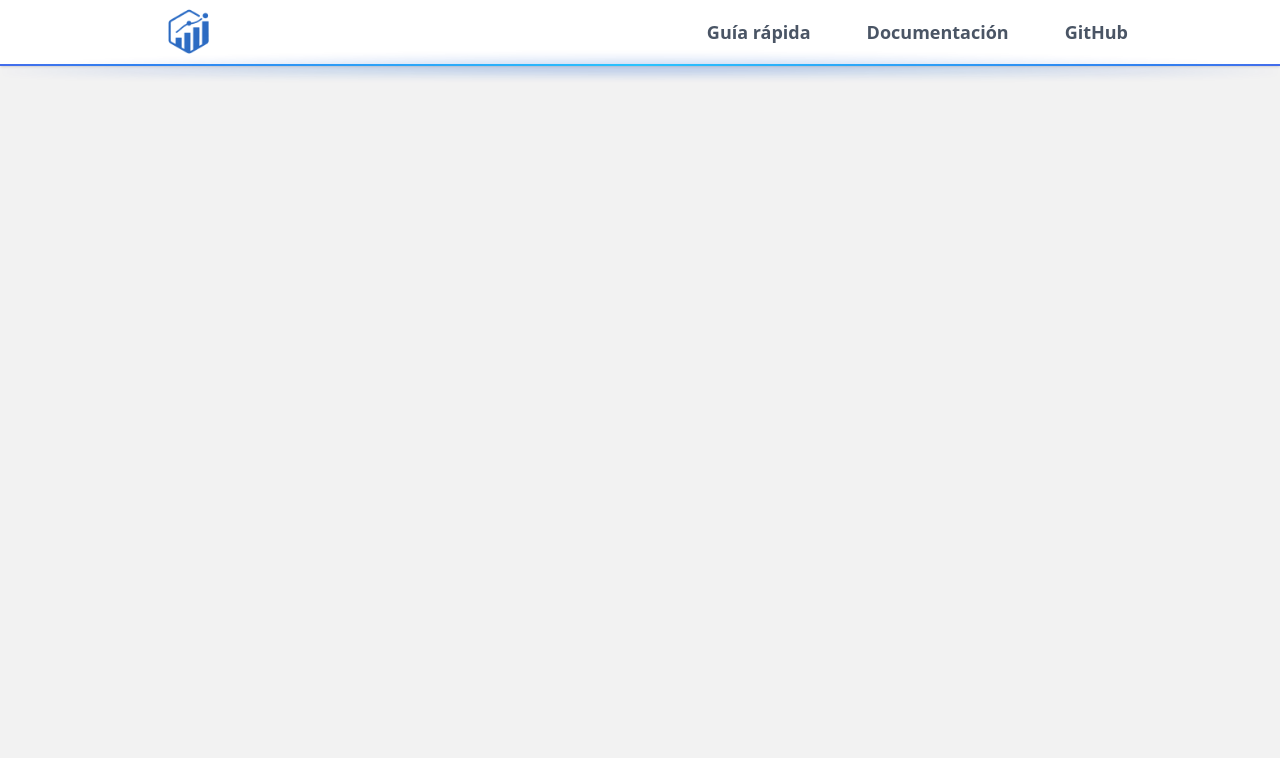
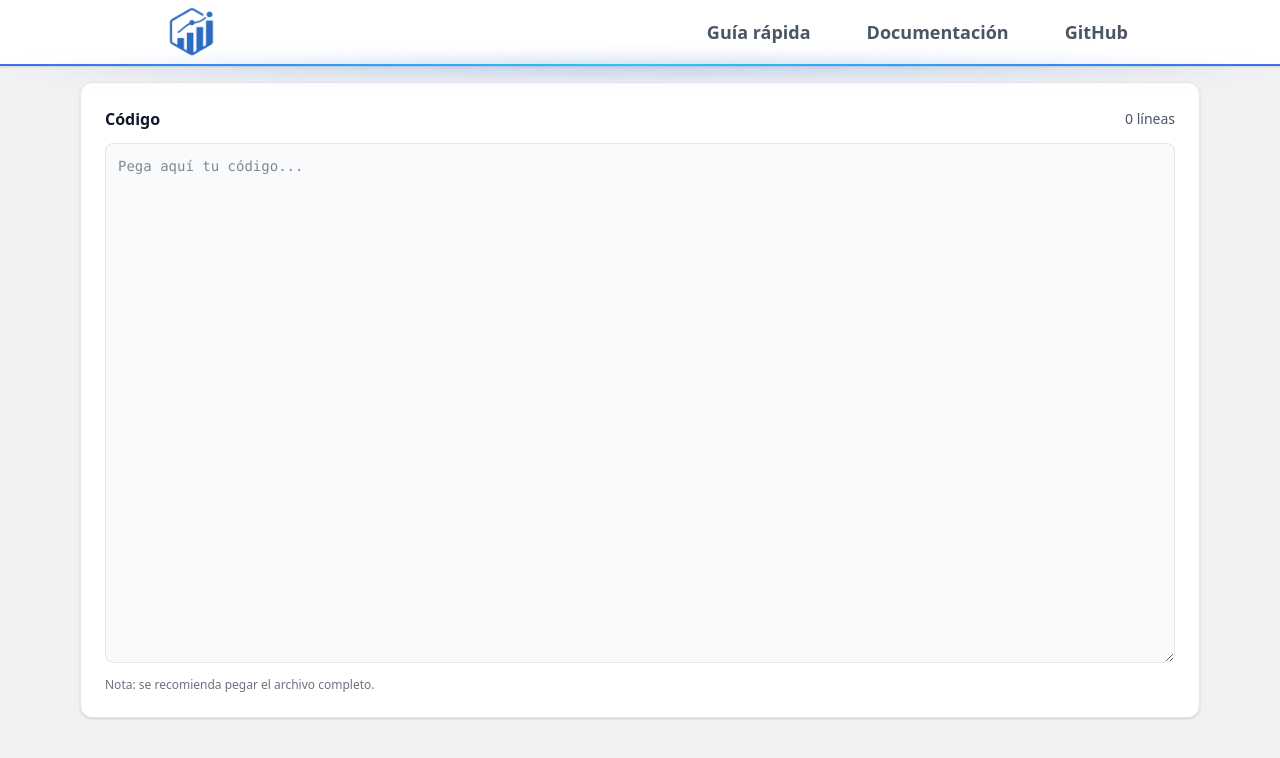
Before and after one commit to Mxttyyyy/uah-tfg-2025, a React app in the folder frontend/: page / in a window 1280 px wide. Shown: the top 758 px of the page. Built offline with nearby package versions, Linux system fonts and the light colour scheme; the HTML template or start-up script is replaced by a standard one.

Commit message:
Implementar componente CodeInput

```diff
--- a/frontend/src/App.jsx
+++ b/frontend/src/App.jsx
@@ -1,19 +1,23 @@
 import Alert from "./components/Alert";
 import Spinner from "./components/Spinner";
+import { useState } from "react";
 import Header from "./components/Header";
+import CodeInput from "./components/CodeInput";
 
 export default function App() {
+  const [code, setCode] = useState("");
   return (
-
     /*<div className="mx-auto max-w-3xl space-y-4flex flex-col p-6 gap-10">
       <Spinner size="md" label="Cargando análisis..." />
       <Alert variant="success" title="Success" onClose={() => {}}>
         Ha ocurrido un error en uno de los módulos de análisis. Vuelva a ejecutar el análisis.
       </Alert>
     </div>*/
-     <div className="min-h-screen">
+    <div className="min-h-screen">
       <Header />
+      <main className="mx-auto max-w-5xl xl:max-w-6xl 2xl:max-w-7xl p-4">
+        <CodeInput value={code} onChange={setCode} />
+      </main>
     </div>
-
   );
 }
--- /dev/null
+++ b/frontend/src/components/CodeInput.jsx
@@ -0,0 +1,64 @@
+/**
+ * Área de entrada de código.
+ *
+ * Props:
+ * - value: string
+ * - onChange: (newValue: string) => void
+ * - placeholder: string (opcional)
+ * - disabled: boolean (opcional)
+ */
+export default function CodeInput({
+  value,
+  onChange,
+  placeholder = "Pega aquí tu código...",
+  disabled = false,
+}) {
+  // Número de líneas del código
+  const lines = countLines(value);
+
+  return (
+
+    <section className="rounded-xl border border-gray-200 bg-white p-4 shadow-sm sm:p-6">
+
+      {/* Título del área y contador de líneas */}
+      <div className="mb-3 flex items-center justify-between gap-3">
+        <h2 className="text-base font-semibold text-gray-900">Código</h2>
+        <span className="text-sm text-gray-600">
+          {lines} {lines === 1 ? "línea" : "líneas"}
+        </span>
+      </div>
+
+      {/* Campo de texto para introducir el código */}
+      {/* Importante -> spellCheck={false}: Desactivar la comprobación ortográfica */}
+      <textarea
+        id="code"
+        name="code"
+        value={value}
+        onChange={(e) => onChange(e.target.value)}
+        placeholder={placeholder}
+        disabled={disabled}
+        spellCheck={false}
+        className={[
+          "w-full overflow-auto resize-y rounded-lg border border-gray-200 bg-gray-50 focus:bg-white ",
+          "px-3 py-3 text-sm text-gray-900 transition",
+          "min-h-[320px] md:min-h-[380px] lg:min-h-[440px] xl:min-h-[520px] max-h-[60vh]",
+          "outline-none focus:border-blue-500 focus:ring-1 focus:ring-blue-200 focus:shadow-md",
+          "disabled:cursor-not-allowed disabled:bg-gray-50",
+        ].join(" ")}
+      />
+
+      {/* Mensaje informativo para el usuario */}
+      <p className="mt-2 text-xs text-gray-500">
+        Nota: se recomienda pegar el archivo completo.
+      </p>
+    </section>
+  );
+}
+
+// Contar el número de líneas del texto introducido
+function countLines(text) {
+  if (!text) return 0;
+  // Si el usuario acaba con salto de línea, no contamos una línea vacía extra.
+  const trimmed = text.endsWith("\n") ? text.slice(0, -1) : text;
+  return trimmed.split("\n").length;
+}
--- a/frontend/src/components/Header.jsx
+++ b/frontend/src/components/Header.jsx
@@ -1,3 +1,8 @@
+/**
+ * Cabecera principal de la web.
+ *
+ * Muestra el logotipo y los enlaces de navegación principales.
+ */
 
 export default function Header() {
   const links = [
@@ -8,21 +13,22 @@ export default function Header() {
 
   return (
     <header className="relative bg-white shadow-sm ">
-      {/* Glow azul animado bajo el header */ }
+      {/* Glow azul animado bajo el header */}
       <div
         className="pointer-events-none absolute inset-x-0 bottom-0 h-6 header-glow"
         aria-hidden="true"
       />
+
       {/* Contenedor más estrecho => logo y links */}
       <div className="mx-auto max-w-4xl px-4 sm:px-6 lg:max-w-5xl">
         <div className="flex h-16 items-center justify-between">
 
           {/* Logo */}
           <a href="#" aria-label="Homepage" className="flex items-center">
-            <img src="/analyth_logo.png" alt="Logo" className="h-13 w-auto" />
+            <img src="/analyth_logo.png" alt="Logo" className="h-14 w-auto" />
           </a>
 
-          {/* Links derecha */}
+          {/* Links del lado derecho */}
           <nav aria-label="Global">
             <ul className="flex items-center gap-14 text-sm">
               {links.map((l) => (
@@ -39,6 +45,7 @@ export default function Header() {
           </nav>
         </div>
       </div>
+
       {/* Separador azul */}
       <div className="h-[2px] w-full bg-gradient-to-r from-blue-700 via-sky-400 to-blue-700 opacity-80" />
     </header>
--- a/frontend/src/index.css
+++ b/frontend/src/index.css
@@ -26,9 +26,9 @@ code, pre, textarea {
     rgba(33, 88, 207, 0.15) 55%,
     rgba(255, 255, 255, 0) 75%
   );
-  filter: blur(5px);
+  filter: blur(8px);
   transform: translateY(8px);
-  animation: headerGlowPulse 1s ease-in-out infinite;
+  animation: headerGlowPulse s ease-in-out infinite;
 }
 
 @keyframes headerGlowPulse {
```
